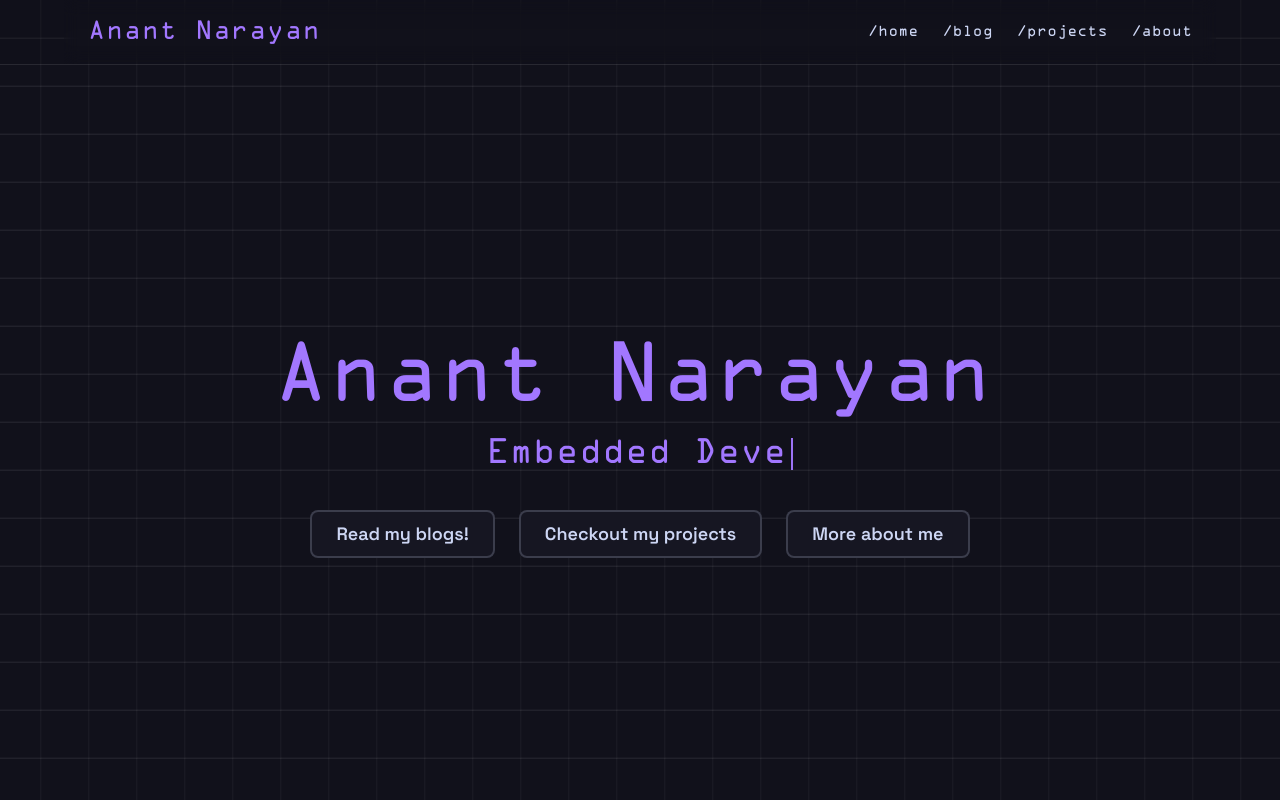
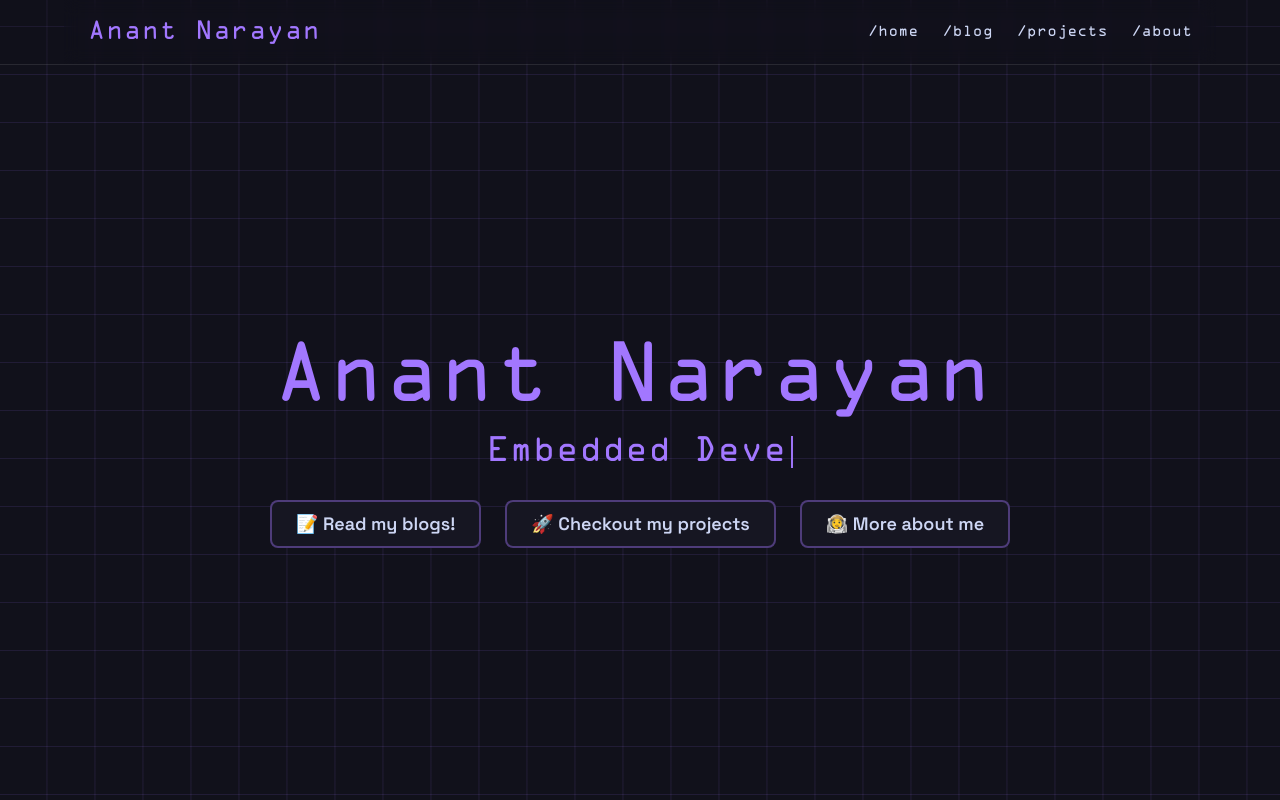
Before and after one commit to anantnrg/anantnrg.github.io, an Astro site: page / in a window 1280 px wide. Built offline with nearby package versions, Linux system fonts and the light colour scheme; Astro itself is replaced by a stand-in of ours.

Commit message:
styling changes

```diff
--- a/src/components/GridBkg.astro
+++ b/src/components/GridBkg.astro
@@ -21,7 +21,7 @@
             moveX += (targetX - moveX) * 0.1;
             moveY += (targetY - moveY) * 0.1;
 
-            const time = Date.now() * 0.00016;
+            const time = Date.now() * 0.00004;
             const driftX = Math.sin(time) * 120;
             const driftY = Math.cos(time) * 120;
 
@@ -45,10 +45,10 @@
         height: 100vh;
         pointer-events: none;
         background-image:
-            linear-gradient(rgba(255, 255, 255, 0.1) 1px, transparent 1px),
+            linear-gradient(rgba(162, 119, 255, 0.12) 1px, transparent 1px),
             linear-gradient(
                 90deg,
-                rgba(255, 255, 255, 0.05) 1px,
+                rgba(162, 119, 255, 0.12) 1px,
                 transparent 1px
             );
         background-size: 48px 48px;
--- a/src/pages/index.astro
+++ b/src/pages/index.astro
@@ -68,11 +68,11 @@ import Layout from "../layouts/Layout.astro";
 
             window.addEventListener("load", typeName);
         </script>
-        <h1 class="name-container text-center flex items-center">
+        <h1 class="name-container text-center flex items-center leading-tight">
             <span id="typed-name"></span><span class="cursor" id="cursor"
             ></span>
         </h1>
-        <h2 class="role-container text-center flex items-center -mt-2">
+        <h2 class="role-container text-center flex items-center mt-2 h-8">
             <span id="typed-role"></span><span class="cursor" id="role-cursor"
             ></span>
         </h2>
@@ -80,21 +80,21 @@ import Layout from "../layouts/Layout.astro";
         <div class="flex justify-center gap-6 mt-8">
             <a
                 href="/blog"
-                class="px-6 py-2 text-lg font-semibold font-space text-grey bg-mantle rounded-lg transition-all duration-300 border-2 border-grey/20 hover:scale-105 hover:drop-shadow-lg hover:border-accent hover:text-accent"
+                class="px-6 py-2 text-lg font-semibold font-space text-grey bg-mantle rounded-lg transition-all duration-300 border-2 border-accent/40 hover:scale-105 hover:drop-shadow-lg hover:border-accent hover:text-accent"
             >
-                Read my blogs!
+                📝 Read my blogs!
             </a>
             <a
                 href="/projects"
-                class="px-6 py-2 text-lg font-semibold font-space text-grey bg-mantle rounded-lg transition-all duration-300 border-2 border-grey/20 hover:scale-105 hover:drop-shadow-lg hover:border-accent hover:text-accent"
+                class="px-6 py-2 text-lg font-semibold font-space text-grey bg-mantle rounded-lg transition-all duration-300 border-2 border-accent/40 hover:scale-105 hover:drop-shadow-lg hover:border-accent hover:text-accent"
             >
-                Checkout my projects
+                🚀 Checkout my projects
             </a>
             <a
                 href="/about"
-                class="px-6 py-2 text-lg font-semibold font-space text-grey bg-mantle rounded-lg transition-all duration-300 border-2 border-grey/20 hover:scale-105 hover:drop-shadow-lg hover:border-accent hover:text-accent"
+                class="px-6 py-2 text-lg font-semibold font-space text-grey bg-mantle rounded-lg transition-all duration-300 border-2 border-accent/40 hover:scale-105 hover:drop-shadow-lg hover:border-accent hover:text-accent"
             >
-                More about me
+                👨‍🚀 More about me
             </a>
         </div>
     </div>
```
